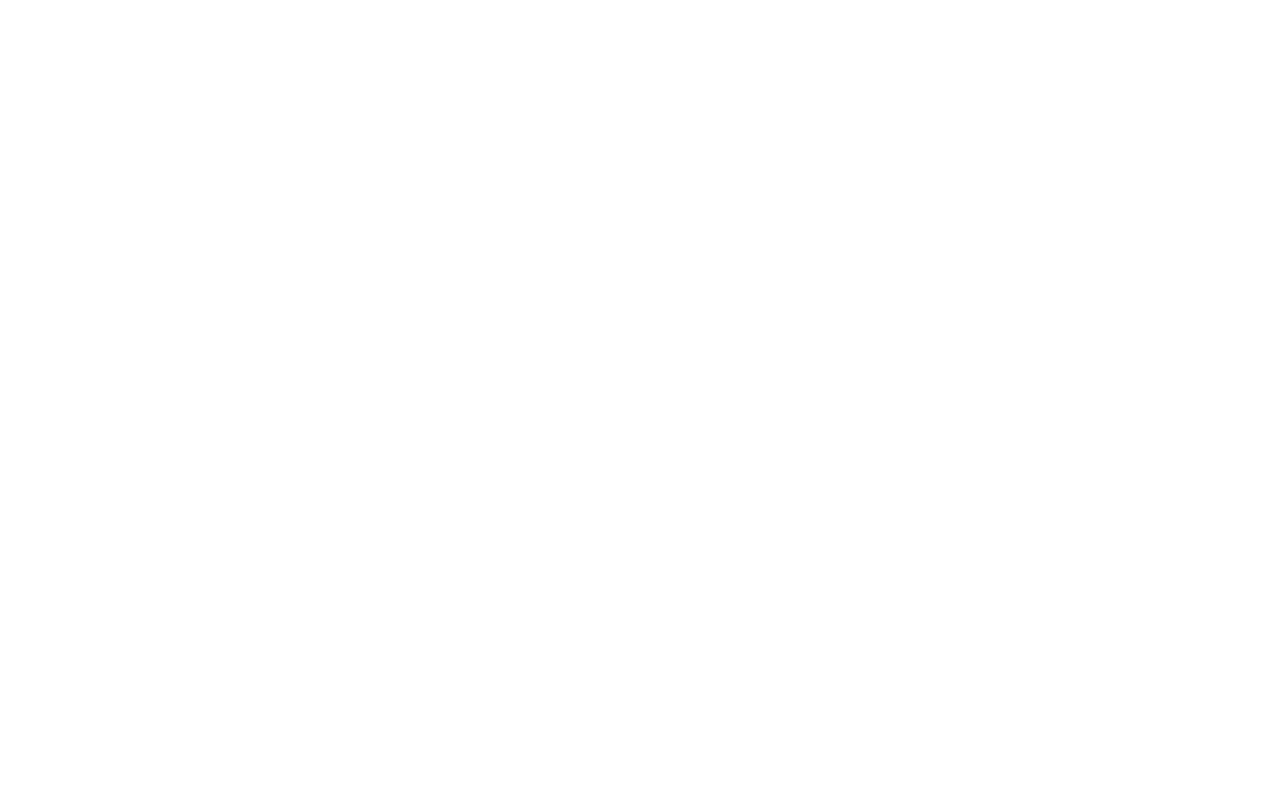
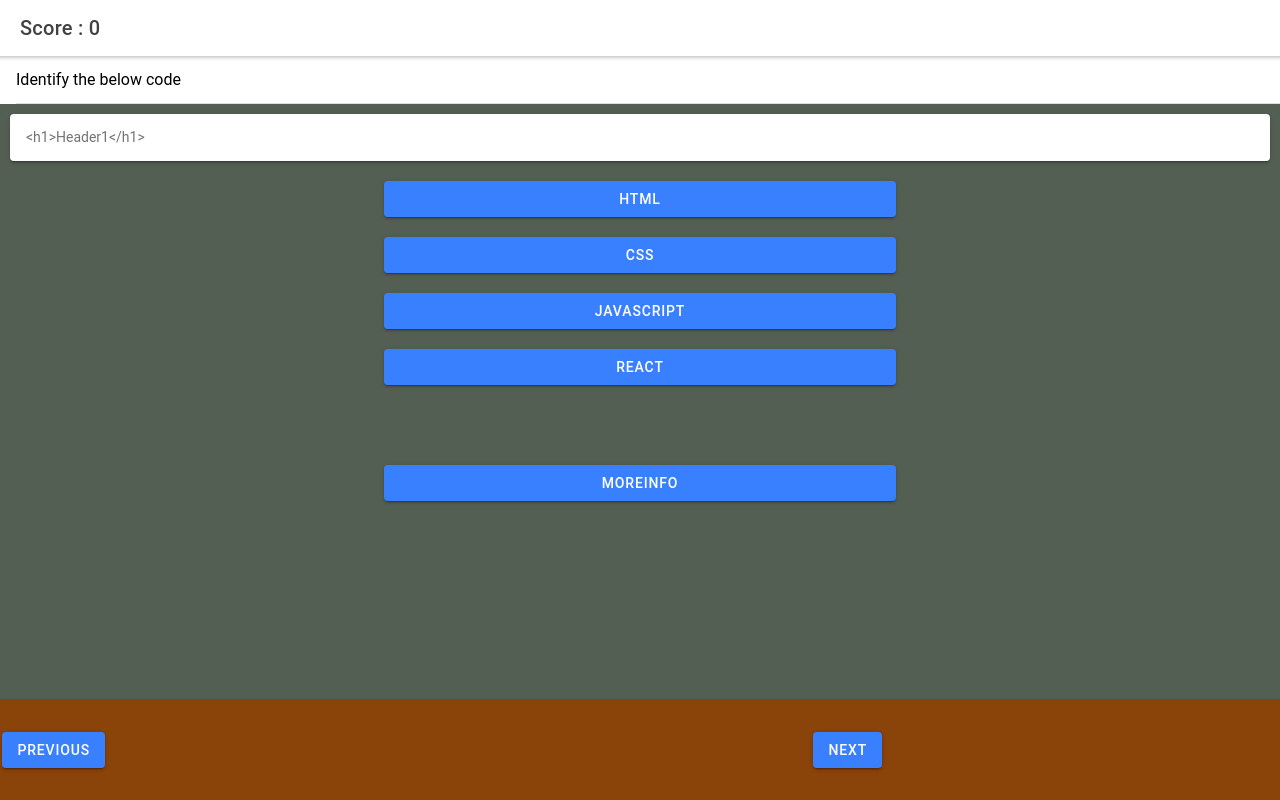
Before and after one commit to bibhasingh/quiz-proj-indv, a React (Create React App) app: page /question in a window 1280 px wide. Built offline with nearby package versions, Linux system fonts and the light colour scheme.

Commit message:
second commit

```diff
--- a/src/App.tsx
+++ b/src/App.tsx
@@ -1,26 +1,27 @@
-import { Redirect, Route } from 'react-router-dom';
-import { IonApp, IonRouterOutlet, setupIonicReact } from '@ionic/react';
-import { IonReactRouter } from '@ionic/react-router';
-import Home from './pages/Home';
+import { Redirect, Route, Switch } from "react-router-dom";
+import { IonApp, IonRouterOutlet, setupIonicReact } from "@ionic/react";
+import { IonReactRouter } from "@ionic/react-router";
+import Home from "./pages/Home";
+import Question from "./pages/Question";
 
 /* Core CSS required for Ionic components to work properly */
-import '@ionic/react/css/core.css';
+import "@ionic/react/css/core.css";
 
 /* Basic CSS for apps built with Ionic */
-import '@ionic/react/css/normalize.css';
-import '@ionic/react/css/structure.css';
-import '@ionic/react/css/typography.css';
+import "@ionic/react/css/normalize.css";
+import "@ionic/react/css/structure.css";
+import "@ionic/react/css/typography.css";
 
 /* Optional CSS utils that can be commented out */
-import '@ionic/react/css/padding.css';
-import '@ionic/react/css/float-elements.css';
-import '@ionic/react/css/text-alignment.css';
-import '@ionic/react/css/text-transformation.css';
-import '@ionic/react/css/flex-utils.css';
-import '@ionic/react/css/display.css';
+import "@ionic/react/css/padding.css";
+import "@ionic/react/css/float-elements.css";
+import "@ionic/react/css/text-alignment.css";
+import "@ionic/react/css/text-transformation.css";
+import "@ionic/react/css/flex-utils.css";
+import "@ionic/react/css/display.css";
 
 /* Theme variables */
-import './theme/variables.css';
+import "./theme/variables.css";
 
 setupIonicReact();
 
@@ -28,12 +29,17 @@
   <IonApp>
     <IonReactRouter>
       <IonRouterOutlet>
+        <Switch>
           <Route exact path="/home">
             <Home />
           </Route>
           <Route exact path="/">
             <Redirect to="/home" />
           </Route>
+          <Route exact path="/question">
+            <Question />
+          </Route>
+        </Switch>
       </IonRouterOutlet>
     </IonReactRouter>
   </IonApp>
--- a/src/components/QuizCard.css
+++ b/src/components/QuizCard.css
@@ -5,3 +5,25 @@
 .wrongAnswer {
   --background: red;
 }
+.commonStyle {
+  display: block;
+  margin: 20px 30%;
+}
+.infoStyle {
+  margin-top: 80px;
+  margin-left: 30%;
+  margin-right: 30%;
+
+  display: block;
+}
+.navStyle {
+  display: flex;
+  gap: 55%;
+  align-items: center;
+}
+.quizBody {
+  --background: rgb(83, 95, 83);
+}
+.scoreStyle {
+  --background: blue;
+}
--- a/src/components/QuizCard.tsx
+++ b/src/components/QuizCard.tsx
@@ -1,6 +1,9 @@
 import React from "react";
 import { useState } from "react";
+
+import { useHistory } from "react-router";
 import "./QuizCard.css";
+
 import {
   IonCard,
   IonItem,
@@ -8,74 +11,141 @@
   IonCardContent,
   IonButton,
   useIonAlert,
+  IonHeader,
+  IonToolbar,
+  IonTitle,
+  IonFooter,
+  IonContent,
+  IonPage,
 } from "@ionic/react";
 
 function QuizCard(props: any) {
   const [alert] = useIonAlert();
-  const [style1, setStyle1] = useState("beforeAnswer");
-  const [style2, setStyle2] = useState("beforeAnswer");
-  const [style3, setStyle3] = useState("beforeAnswer");
-  const [style4, setStyle4] = useState("beforeAnswer");
+  const history = useHistory();
+  const [style1, setStyle1] = useState("beforeAnswer commonStyle");
+  const [style2, setStyle2] = useState("beforeAnswer commonStyle");
+  const [style3, setStyle3] = useState("beforeAnswer commonStyle");
+  const [style4, setStyle4] = useState("beforeAnswer commonStyle");
+  const [questionSet, questionSetMod] = useState(props.questionSet[0]);
+  const [counter, setCounter] = useState(0);
+  const [ans, setAns] = useState(true);
+  const [score, setScore] = useState(props.score);
 
   const checkAnswerA = () => {
-    if (props.option1 === props.answer) {
-      setStyle1("correctAnswer");
+    setAns(false);
+    if (ans) {
+      if (questionSet.option1 === questionSet.answer) {
+        setStyle1("correctAnswer commonStyle");
+        setScore(score + 10);
         alert({ message: "That's Correct", buttons: ["ok"] });
       } else {
-      setStyle1("wrongAnswer");
+        setStyle1("wrongAnswer commonStyle");
         alert({ message: "That's wrong", buttons: ["ok"] });
+      }
     }
   };
   const checkAnswerB = () => {
-    if (props.option2 === props.answer) {
-      setStyle2("correctAnswer");
+    setAns(false);
+    if (ans) {
+      if (questionSet.option2 === questionSet.answer) {
+        setStyle2("correctAnswer commonStyle");
+        setScore(score + 10);
         alert({ message: "That's Correct", buttons: ["ok"] });
       } else {
-      setStyle2("wrongAnswer");
+        setStyle2("wrongAnswer commonStyle");
         alert({ message: "That's wrong", buttons: ["ok"] });
+      }
     }
   };
   const checkAnswerC = () => {
-    if (props.option3 === props.answer) {
-      setStyle3("correctAnswer");
+    setAns(false);
+    if (ans) {
+      if (questionSet.option3 === questionSet.answer) {
+        setStyle3("correctAnswer commonStyle");
+        setScore(score + 10);
         alert({ message: "That's Correct", buttons: ["ok"] });
       } else {
-      setStyle3("wrongAnswer");
+        setStyle3("wrongAnswer commonStyle");
         alert({ message: "That's wrong", buttons: ["ok"] });
+      }
     }
   };
   const checkAnswerD = () => {
-    if (props.option4 === props.answer) {
-      setStyle4("correctAnswer");
+    setAns(false);
+    if (ans) {
+      if (questionSet.option4 === questionSet.answer) {
+        setStyle4("correctAnswer commonStyle");
+        setScore(score + 10);
         alert({ message: "That's Correct", buttons: ["ok"] });
       } else {
-      setStyle4("wrongAnswer");
+        setStyle4("wrongAnswer commonStyle");
         alert({ message: "That's wrong", buttons: ["ok"] });
       }
+    }
   };
+  const preQues = () => {
+    setCounter(counter - 1);
+    let i = counter - 1;
+    setStyle1("beforeAnswer commonStyle");
+    setStyle2("beforeAnswer commonStyle");
+    setStyle3("beforeAnswer commonStyle");
+    setStyle4("beforeAnswer commonStyle");
+    setAns(true);
+    if (i > 0) {
+      questionSetMod(props.questionSet[i]);
+    } else {
+      history.push("/home");
+    }
+  };
+  const nextQues = () => {
+    setCounter(counter + 1);
+    let j = counter + 1;
+
+    if (props.questionSet.length > j) {
+      setStyle1("beforeAnswer commonStyle");
+      setStyle2("beforeAnswer commonStyle");
+      setStyle3("beforeAnswer commonStyle");
+      setStyle4("beforeAnswer commonStyle");
+      setAns(true);
+      questionSetMod(props.questionSet[j]);
+    } else {
+      alert({ message: "There is no more question", buttons: ["ok"] });
+    }
+  };
+
   return (
-    <>
+    <IonPage>
+      <IonHeader className="scoreStyle">
+        <IonToolbar>
+          <IonTitle> Score : {score}</IonTitle>
+        </IonToolbar>
+      </IonHeader>
+      <IonContent className="quizBody">
         <IonItem>
-        <IonLabel>{props.question}</IonLabel>
+          <IonLabel>{questionSet.question}</IonLabel>
         </IonItem>
         <IonCard>
-        <IonCardContent>{props.code}</IonCardContent>
+          <IonCardContent>{questionSet.code}</IonCardContent>
         </IonCard>
         <IonButton className={style1} onClick={checkAnswerA}>
-        {props.option1}
+          {questionSet.option1}
         </IonButton>
         <IonButton className={style2} onClick={checkAnswerB}>
-        {props.option2}
+          {questionSet.option2}
         </IonButton>
         <IonButton className={style3} onClick={checkAnswerC}>
-        {props.option3}
+          {questionSet.option3}
         </IonButton>
         <IonButton className={style4} onClick={checkAnswerD}>
-        {props.option4}
+          {questionSet.option4}
         </IonButton>
-      <IonButton>MoreInfo</IonButton>
-      <IonButton>Next</IonButton>
-    </>
+        <IonButton className="infoStyle">MoreInfo</IonButton>
+      </IonContent>
+      <IonFooter className="ion-footer navStyle">
+        <IonButton onClick={preQues}>Previous</IonButton>
+        <IonButton onClick={nextQues}>Next</IonButton>
+      </IonFooter>
+    </IonPage>
   );
 }
 
--- a/src/pages/Home.css
+++ b/src/pages/Home.css
@@ -0,0 +1,18 @@
+.ion-content {
+  --background: rgb(100, 237, 212);
+  --padding-top: 200px;
+}
+.ion-footer {
+  background-color: rgb(138, 67, 9);
+  height: 100px;
+}
+.startButton {
+  --background: rgb(196, 251, 252);
+  color: black;
+  margin-top: 30px;
+}
+
+h2 {
+  font-size: 2rem;
+  color: rgb(0, 0, 0);
+}
--- a/src/pages/Home.tsx
+++ b/src/pages/Home.tsx
@@ -1,37 +1,24 @@
-import {
-  IonContent,
-  IonHeader,
-  IonPage,
-  IonTitle,
-  IonToolbar,
-} from "@ionic/react";
-import QuizCard from "../components/QuizCard";
+import { IonContent, IonPage, IonButton, IonFooter } from "@ionic/react";
+import { useHistory } from "react-router";
 import "./Home.css";
 
 const Home: React.FC = () => {
+  const history = useHistory();
+  const startQuiz = () => {
+    history.push("/question");
+  };
   return (
     <IonPage>
-      <IonHeader>
-        <IonToolbar>
-          <IonTitle>Score : 00</IonTitle>
-        </IonToolbar>
-      </IonHeader>
-      <IonContent fullscreen>
-        <IonHeader collapse="condense">
-          <IonToolbar>
-            <IonTitle size="large">Blank</IonTitle>
-          </IonToolbar>
-        </IonHeader>
-        <QuizCard
-          question={"Identify the below code"}
-          code={" <h1>Header1</h1>"}
-          option1={"HTML"}
-          option2={"CSS"}
-          option3={"JavaScript"}
-          option4={"React"}
-          answer={"HTML"}
-        />
+      <IonContent className="ion-text-center ion-margin-top ion-content">
+        <h2>Welcome </h2>
+        <h2> To </h2>
+        <h2> Tech Quiz</h2>
       </IonContent>
+      <IonFooter className="ion-footer ion-text-center">
+        <IonButton className="startButton" onClick={startQuiz}>
+          Let's begin!
+        </IonButton>
+      </IonFooter>
     </IonPage>
   );
 };
--- /dev/null
+++ b/src/pages/Question.tsx
@@ -0,0 +1,40 @@
+import { IonHeader, IonToolbar, IonTitle, IonContent } from "@ionic/react";
+import QuizCard from "../components/QuizCard";
+
+function Question() {
+  const questionSet = [
+    {
+      question: "Identify the below code",
+      code: " <h1>Header1</h1>",
+      option1: "HTML",
+      option2: "CSS",
+      option3: "JavaScript",
+      option4: "React",
+      answer: "HTML",
+    },
+    {
+      question: "Find error in below code",
+      code: " <h1>Header1<h>",
+      option1: "<h1>",
+      option2: "Header1",
+      option3: "<h>",
+      option4: "No Error",
+      answer: "<h>",
+    },
+  ];
+
+  return (
+    <>
+      <IonContent fullscreen>
+        <IonHeader collapse="condense">
+          <IonToolbar>
+            <IonTitle size="large">Blank</IonTitle>
+          </IonToolbar>
+        </IonHeader>
+        <QuizCard questionSet={questionSet} score={0} />
+      </IonContent>
+    </>
+  );
+}
+
+export default Question;
```
Lines whose indentation alone changed are shown as unchanged.
